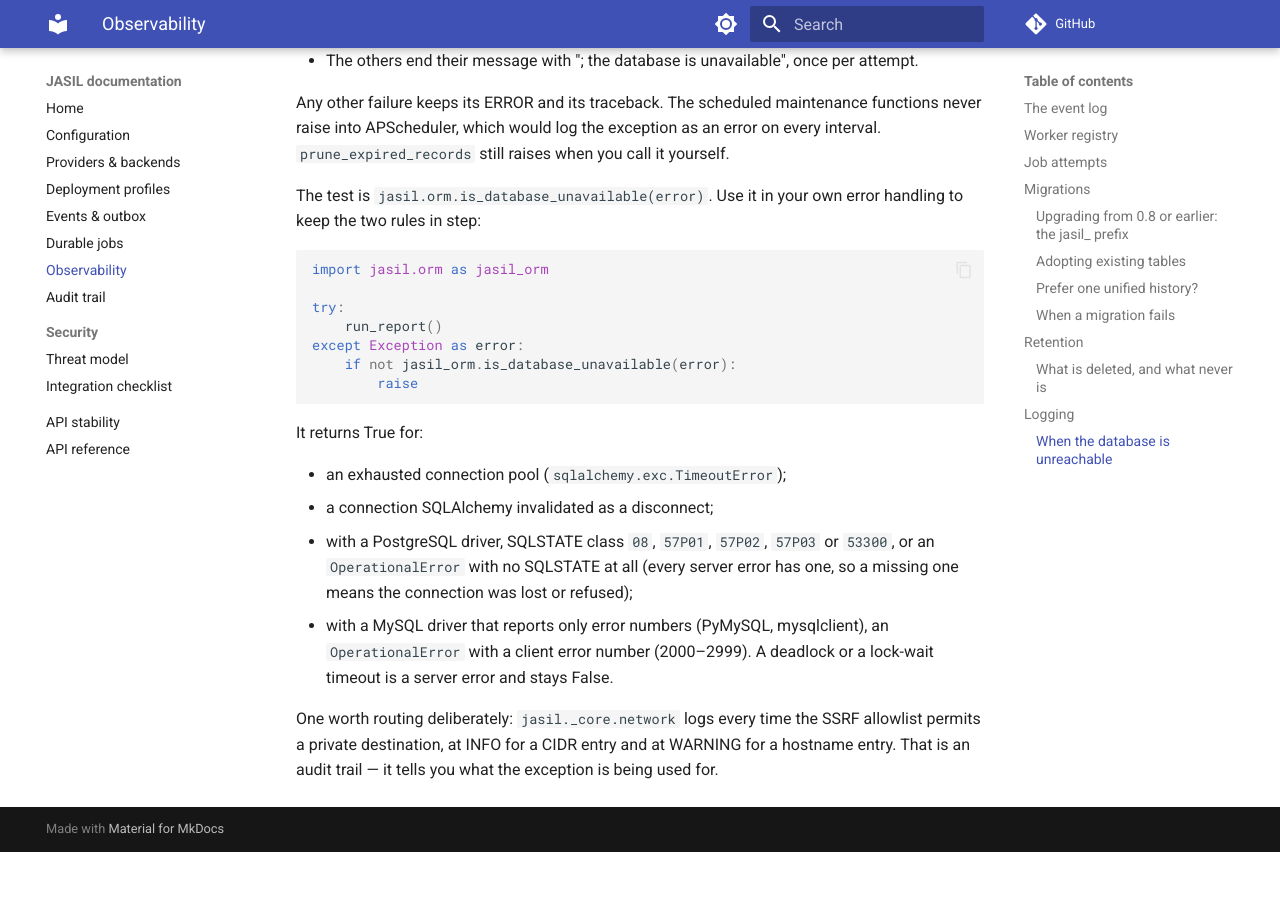
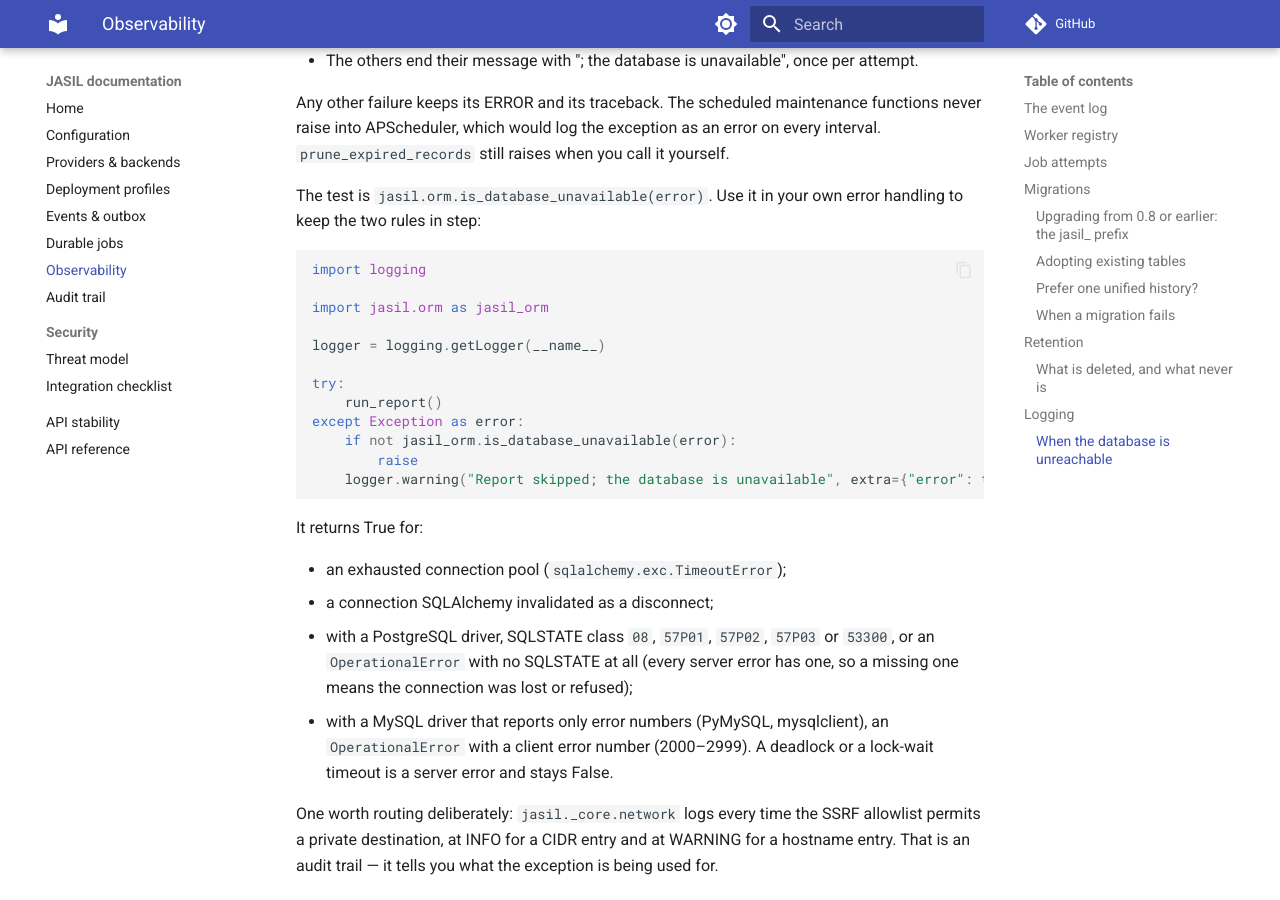
Before and after one commit to endurain-project/jasil, an MkDocs documentation site: the page built from docs/observability.md, in a window 1280 px wide and 900 px high, scrolled down 11834 px. Built offline with MkDocs 1.6.1 and Material for MkDocs 9.7.7, drawn with Linux system fonts in a browser that asks for light colours; comment, search, counter and statistics services are not loaded; before the commit the page ends 12686 px from its top, so only the background shows below that.

Commit message:
test: install psycopg for the outage tests and tighten their checks
The SQLite CI jobs install only the test and lint groups, so the new
outage tests failed at collection on `import psycopg`. Add psycopg to
the test group: the tests wrap real psycopg errors and refuse
connections through its dialect.

Also, from review: the outage test's runner stops after its last real
call instead of returning a made-up empty batch, which run_worker
counted as a recovery. The observability example now logs the outage
instead of dropping it.

Co-Authored-By: Claude Opus 5.5 <noreply@anthropic.com>

````diff
--- a/docs/observability.md
+++ b/docs/observability.md
@@ -471,13 +471,18 @@ The test is `jasil.orm.is_database_unavailable(error)`. Use it in your own error
 handling to keep the two rules in step:
 
 ```python
+import logging
+
 import jasil.orm as jasil_orm
+
+logger = logging.getLogger(__name__)
 
 try:
     run_report()
 except Exception as error:
     if not jasil_orm.is_database_unavailable(error):
         raise
+    logger.warning("Report skipped; the database is unavailable", extra={"error": type(error).__name__})
 ```
 
 It returns True for:
--- a/pyproject.toml
+++ b/pyproject.toml
@@ -120,6 +120,8 @@ test = [
     "fastapi>=0.163.0",
     "requests>=2.34.2",
     "responses>=0.26.3",
+    # The database-outage tests wrap real psycopg errors, and refuse connections through its dialect.
+    "psycopg[binary]>=3.3.9",
     # The migrations suite drives the packaged Alembic revisions.
     "alembic>=1.20.1",
     # The audit checkpoint tests sign and verify with Ed25519.
````
Also changed, not shown: 2 other files.
